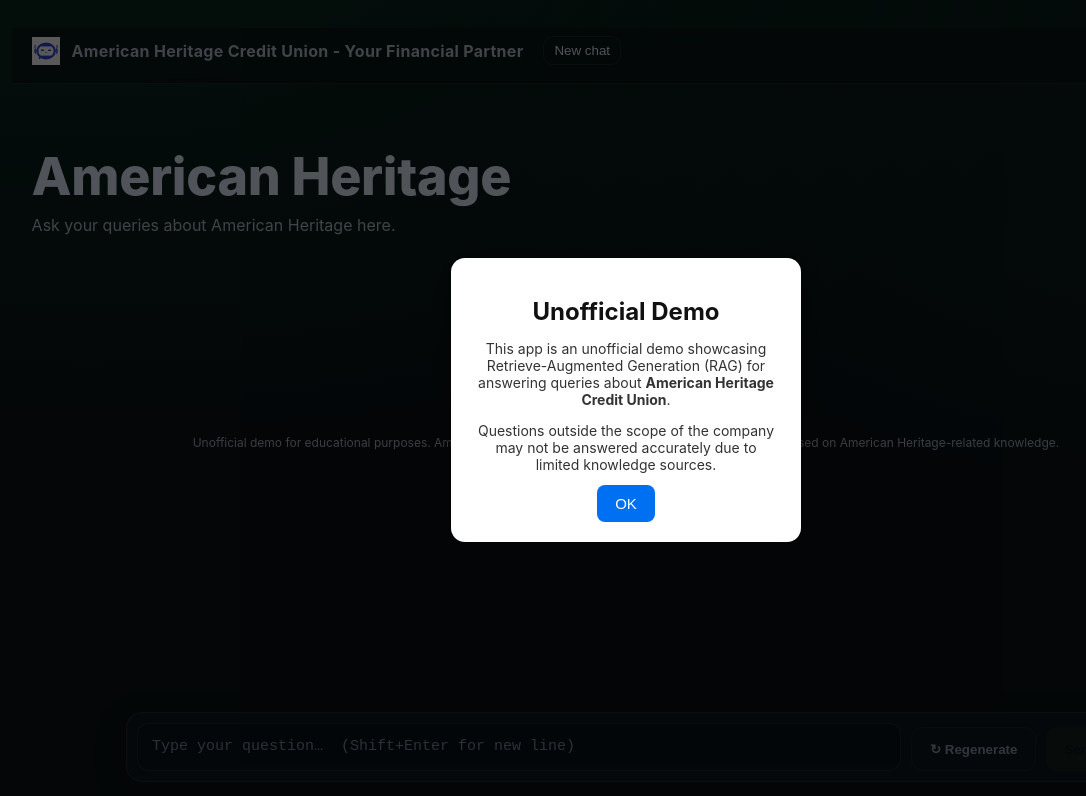
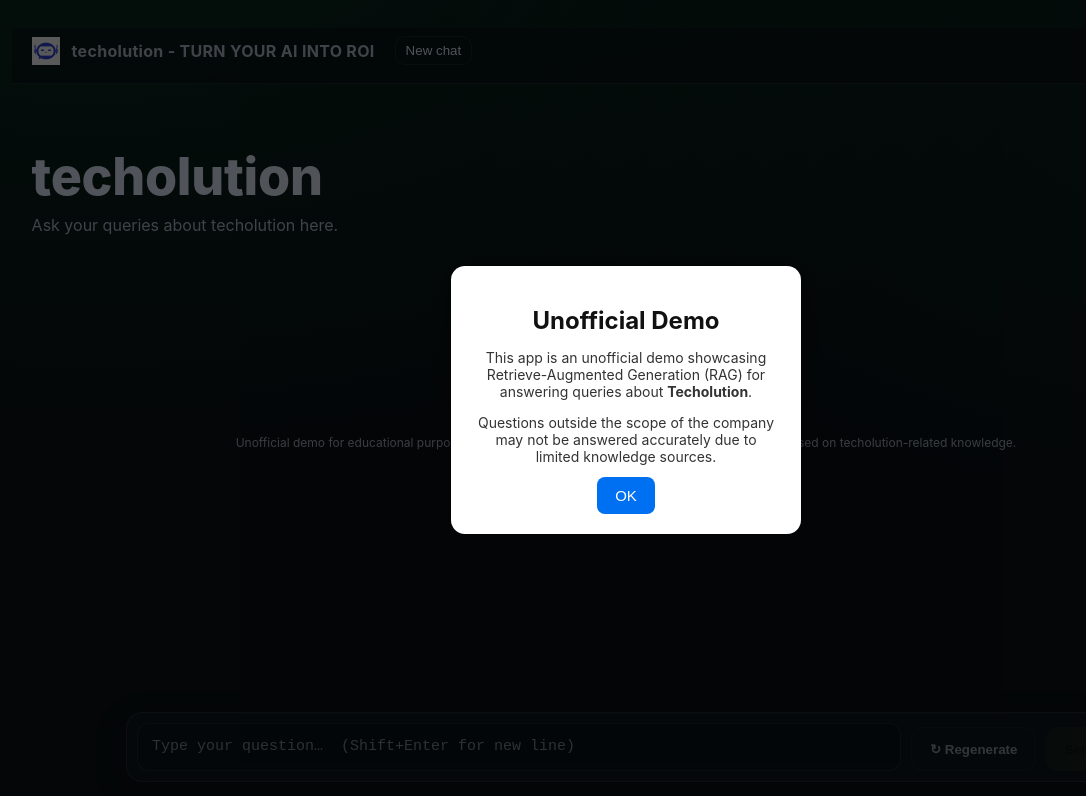
Before and after one commit to lokyaan/aws-rag-ui, a React (Vite) app: page / in a window 1280 px wide. Shown: the top 796 px of the page, without its empty margins (14-1100 px from the left). Built offline with nearby package versions, Linux system fonts and the light colour scheme.

Commit message:
Techolution

```diff
--- a/src/App.tsx
+++ b/src/App.tsx
@@ -163,7 +163,7 @@
           <img src={chatBot} className="logo" alt={BRAND} />
           <div className="header-meta">
             <span className="brand">
-              American Heritage Credit Union - Your Financial Partner
+              techolution - TURN YOUR AI INTO ROI
             </span>
             <button className="new-chat" onClick={newChat} title="New chat">
               New chat
--- a/src/NoticeModal.tsx
+++ b/src/NoticeModal.tsx
@@ -11,7 +11,7 @@
         <h2>Unofficial Demo</h2>
         <p>
           This app is an unofficial demo showcasing Retrieve-Augmented Generation (RAG)
-          for answering queries about <strong>American Heritage Credit Union</strong>.
+          for answering queries about <strong>Techolution</strong>.
         </p>
         <p>
           Questions outside the scope of the company may not be answered accurately
--- a/src/config.ts
+++ b/src/config.ts
@@ -1,3 +1,3 @@
 export const API_BASE = "https://wml1a8nafj.execute-api.us-east-1.amazonaws.com";
 export const LS_KEY   = "siliconlabs_chat_history_v1";
-export const BRAND    = "American Heritage";
+export const BRAND    = "techolution";
```
